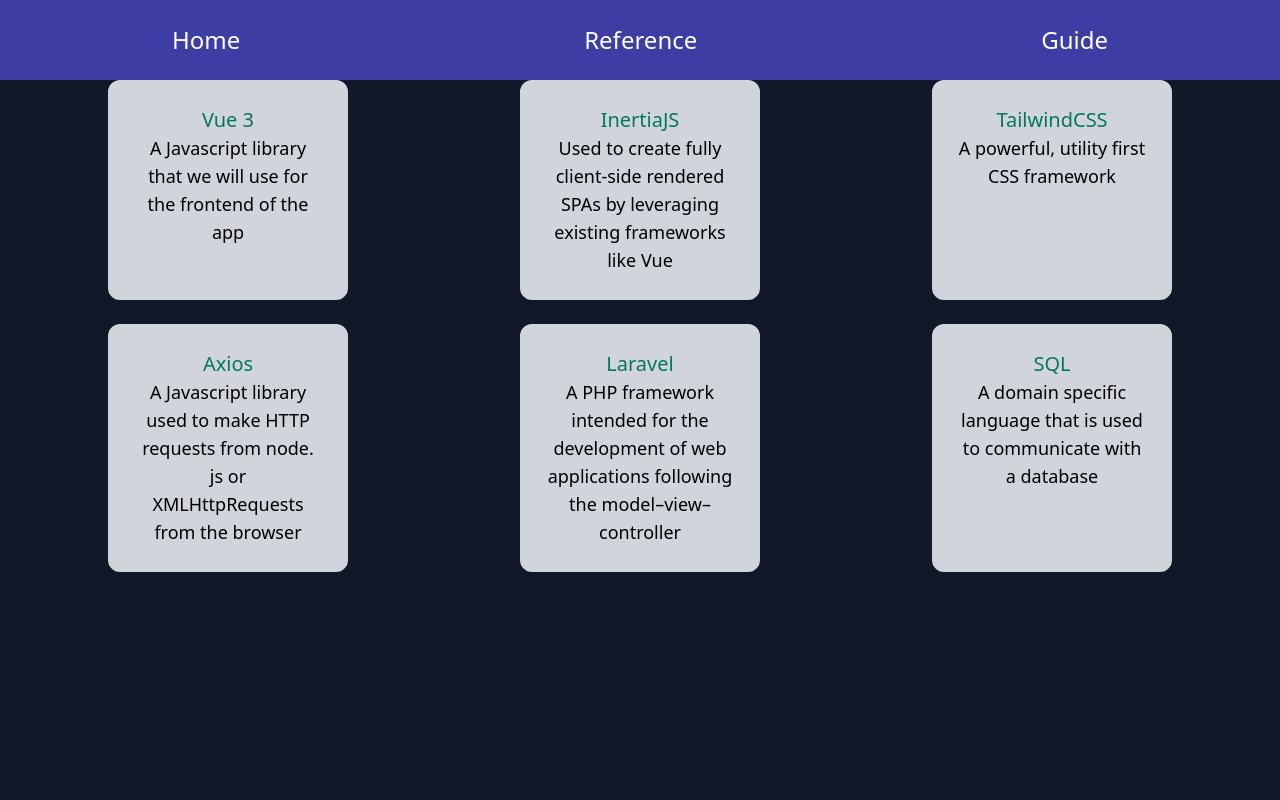
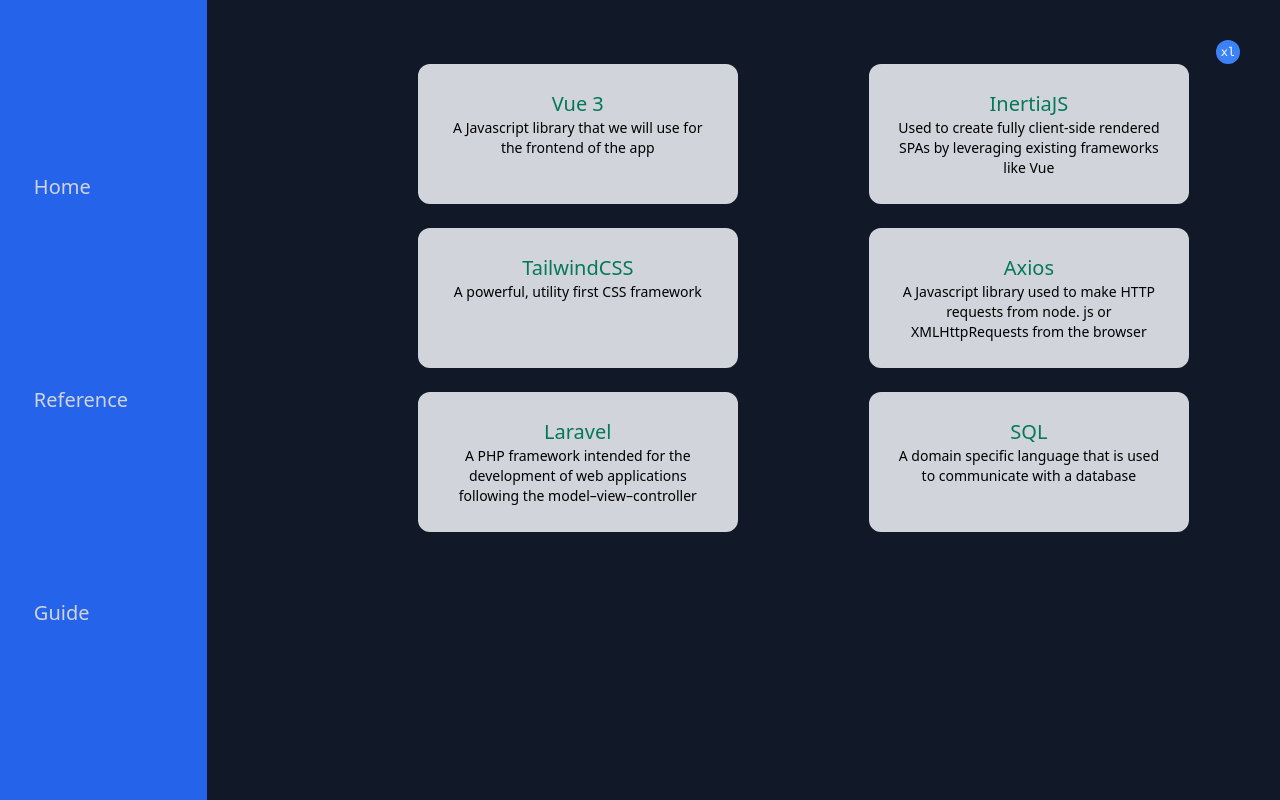
Before and after one commit to Jonathan-Day-Dev/vitals-stack, a Vue app: page /ref in a window 1280 px wide. Built offline with nearby package versions, Linux system fonts and the light colour scheme.

Commit message:
took out flex put in tailwind grid

```diff
--- a/src/App.vue
+++ b/src/App.vue
@@ -1,17 +1,29 @@
 <template>
-  <TheNavbar />
-  <main>
-    <router-view></router-view>
-  </main>
+  <section id="main-page">
+    <TheNavbar />
+    <main class="w-full col-span-5 col-start-2">
+      <router-view></router-view>
+      <div
+        id="breakpoints"
+        class="fixed top-0 right-0 flex items-center justify-center w-6 h-6 p-3 m-8 font-mono text-xs text-white bg-gray-700 rounded-full sm:bg-pink-500 md:bg-orange-500 lg:bg-green-500 xl:bg-blue-500"
+      >
+        <div class="block sm:hidden md:hidden lg:hidden xl:hidden">al</div>
+        <div class="hidden sm:block md:hidden lg:hidden xl:hidden">sm</div>
+        <div class="hidden sm:hidden md:block lg:hidden xl:hidden">md</div>
+        <div class="hidden sm:hidden md:hidden lg:block xl:hidden">lg</div>
+        <div class="hidden sm:hidden md:hidden lg:hidden xl:block">xl</div>
+      </div>
+    </main>
+  </section>
 </template>
 
 <script>
-import TheNavbar from './components/nav/TheNavbar.vue';
+import TheNavbar from "./components/nav/TheNavbar.vue";
 export default {
   components: {
     TheNavbar,
-  }
-}
+  },
+};
 </script>
 
 <style>
@@ -20,4 +32,12 @@
   padding: 0;
   box-sizing: border-box;
 }
+
+#breakpoints {
+  @apply fixed top-2 right-2;
+}
+
+#main-page {
+  @apply grid grid-cols-6 gap-2;
+}
 </style>
--- /dev/null
+++ b/src/components/nav/NavLink.vue
@@ -0,0 +1,19 @@
+<template>
+    <router-link :to="url">{{ name }}</router-link>
+</template>
+
+<script>
+export default {
+    props: ['url', 'name']
+}
+</script>
+
+<style scoped>
+a {
+    @apply text-gray-300 text-xl w-3/4 px-2 py-3;
+}
+
+a:hover {
+  @apply bg-blue-900;
+}
+</style>
--- a/src/components/nav/TheNavbar.vue
+++ b/src/components/nav/TheNavbar.vue
@@ -1,32 +1,22 @@
 <template>
-    <div>
-        <router-link to="/">Home</router-link>
-        <router-link to="/ref">Reference</router-link>
-        <router-link to="/guide">Guide</router-link>
-    </div>
+  <div>
+    <NavLink url="/" name="Home" />
+    <NavLink url="/ref" name="Reference" />
+    <NavLink url="/guide" name="Guide" />
+  </div>
 </template>
 
 <script>
-    export default {
-
-    }
+import NavLink from "./NavLink.vue";
+export default {
+  components: {
+    NavLink,
+  },
+};
 </script>
 
 <style scoped>
-    div {
-        display: flex;
-        justify-content: space-around;
-        align-items: center;
-        position: fixed;
-        top: 0;
-        left: 0;
-        height: 10vh;
-        width: 100%;
-        background-color: rgb(61, 61, 163);
-    }
-
-    a {
-        color: white;
-        font-size: 24px;
-    }
+div {
+  @apply flex flex-col justify-evenly items-center h-screen bg-blue-600;
+}
 </style>
--- a/src/components/ref/BaseRefContainer.vue
+++ b/src/components/ref/BaseRefContainer.vue
@@ -15,7 +15,7 @@
 
 <style scoped>
 li {
-  @apply bg-gray-300 text-center w-60 rounded-xl mx-16 mb-6 p-6 border-2 border-gray-300 border-solid;
+  @apply bg-gray-300 text-center w-80 rounded-xl mx-10 mb-6 p-6 border-2 border-gray-300 border-solid;
 }
 li:hover {
   @apply bg-gray-700 text-gray-300 border-2 border-green-700 border-solid;
@@ -27,6 +27,6 @@
   @apply text-green-700;
 }
 li a p {
-  @apply text-lg;
+  @apply text-sm;
 }
 </style>
--- a/src/components/ref/Reference.vue
+++ b/src/components/ref/Reference.vue
@@ -64,7 +64,10 @@
 </script>
 
 <style scoped>
+div {
+  @apply ml-28;
+}
 ul {
-  @apply flex flex-wrap justify-evenly mt-20;
+  @apply flex flex-wrap justify-evenly mt-16;
 }
 </style>
--- a/src/components/static/TheWelcome.vue
+++ b/src/components/static/TheWelcome.vue
@@ -1,8 +1,8 @@
 <template>
     <div>
-        <h1>A Step By Step Guide to Building a VITALS Stack</h1>
-        <h2>Vue3, InertiaJS, TailwindCSS, Axios, Laravel and SQL</h2>
-        <p>ENTER DESCRIPTION HERE</p>
+        <h1>{{ title }}</h1>
+        <h2>{{ subtitle }}</h2>
+        <p>{{ desc }}</p>
         <BaseButton btnText="Get Started" />
     </div>
 </template>
@@ -10,6 +10,13 @@
 <script>
 import BaseButton from '../UI/BaseButton.vue';
 export default {
+    data() {
+        return {
+            title: "A Step By Step Guide to Building a VITALS Stack",
+            subtitle: "Vue3, InertiaJS, TailwindCSS, Axios, Laravel and SQL",
+            desc: "ENTER DESCRIPTION HERE"
+        }
+    },
     components: {
         BaseButton
     }
@@ -17,6 +24,9 @@
 </script>
 
 <style scoped>
+div {
+    @apply w-full;
+}
 h1 {
     @apply text-red-700 text-center mt-16 py-4 text-3xl font-bold;
 }
--- a/tailwind.config.js
+++ b/tailwind.config.js
@@ -2,7 +2,9 @@
   purge: [],
   darkMode: false, // or 'media' or 'class'
   theme: {
-    extend: {},
+    extend: {
+
+    },
   },
   variants: {
     extend: {},
```
Also changed, not shown: 1 other file (tests, documents, lock files or other folders).
